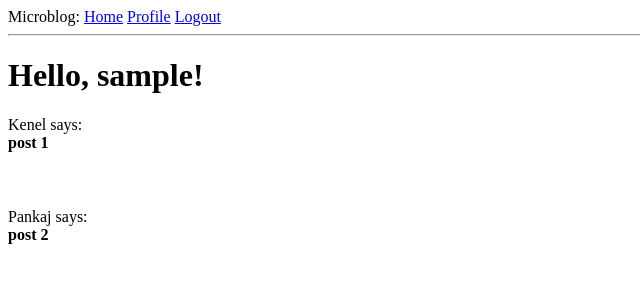
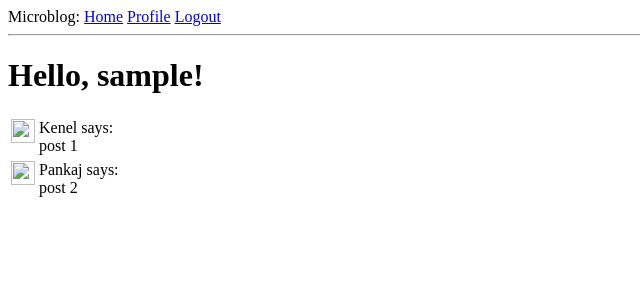
Before and after one commit to jamuna-paltech/blog_app, a Flask app: page / in a window 1280 px wide. Shown: the top 300 px of the page, without its empty margins (0-640 px from the left). Run offline with Flask 3, Linux system fonts and the light colour scheme; the visitor is signed in with stand-in values (Sample User, id 1).

Commit message:
avatar sizing fixes

```diff
--- a/app/templates/_post.html
+++ b/app/templates/_post.html
@@ -1,10 +1,6 @@
 <table>
   <tr valign="top">
-    <td><img src="{{ post.author.avatar }}" /></td>
-
-    <p>
-      {{post.author.username}} says:<br />
-      <b>{{post.body}}</b>
-    </p>
+    <td><img src="{{ post.author.avatar }}" width="24" height="24" /></td>
+    <td>{{ post.author.username }} says:<br>{{ post.body }}</td>
   </tr>
 </table>
--- a/app/templates/user.html
+++ b/app/templates/user.html
@@ -1,7 +1,7 @@
 {% extends "base.html" %} {% block content %}
 <table>
   <tr valign="top">
-    <td><img src="{{ user.avatar }}" /></td>
+    <td><img src="{{ user.avatar }}" width="100" height="100" /></td>
     <td>
       <h1>User: {{ user.username }}</h1>
       {% if user.about_me %}
```
